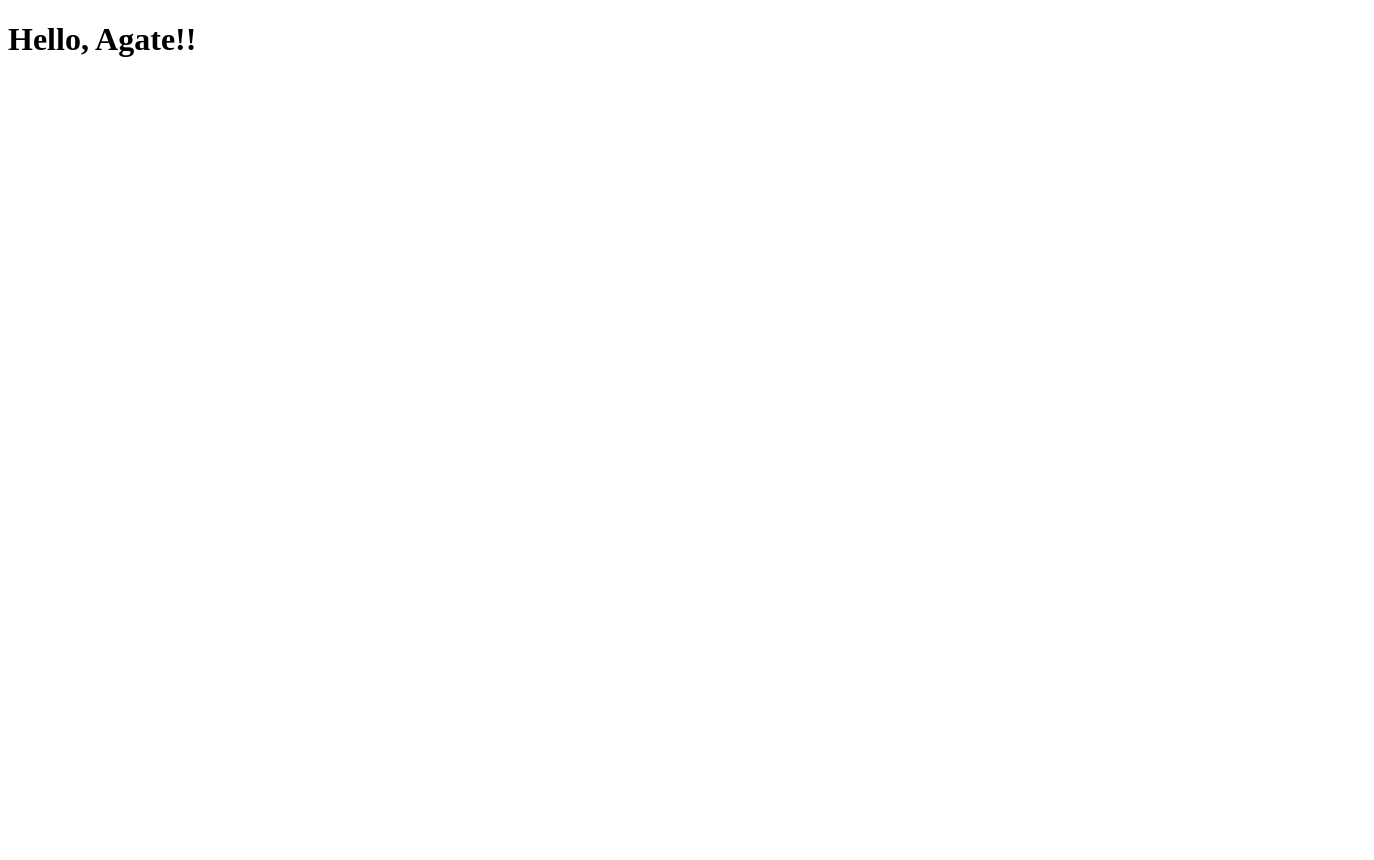
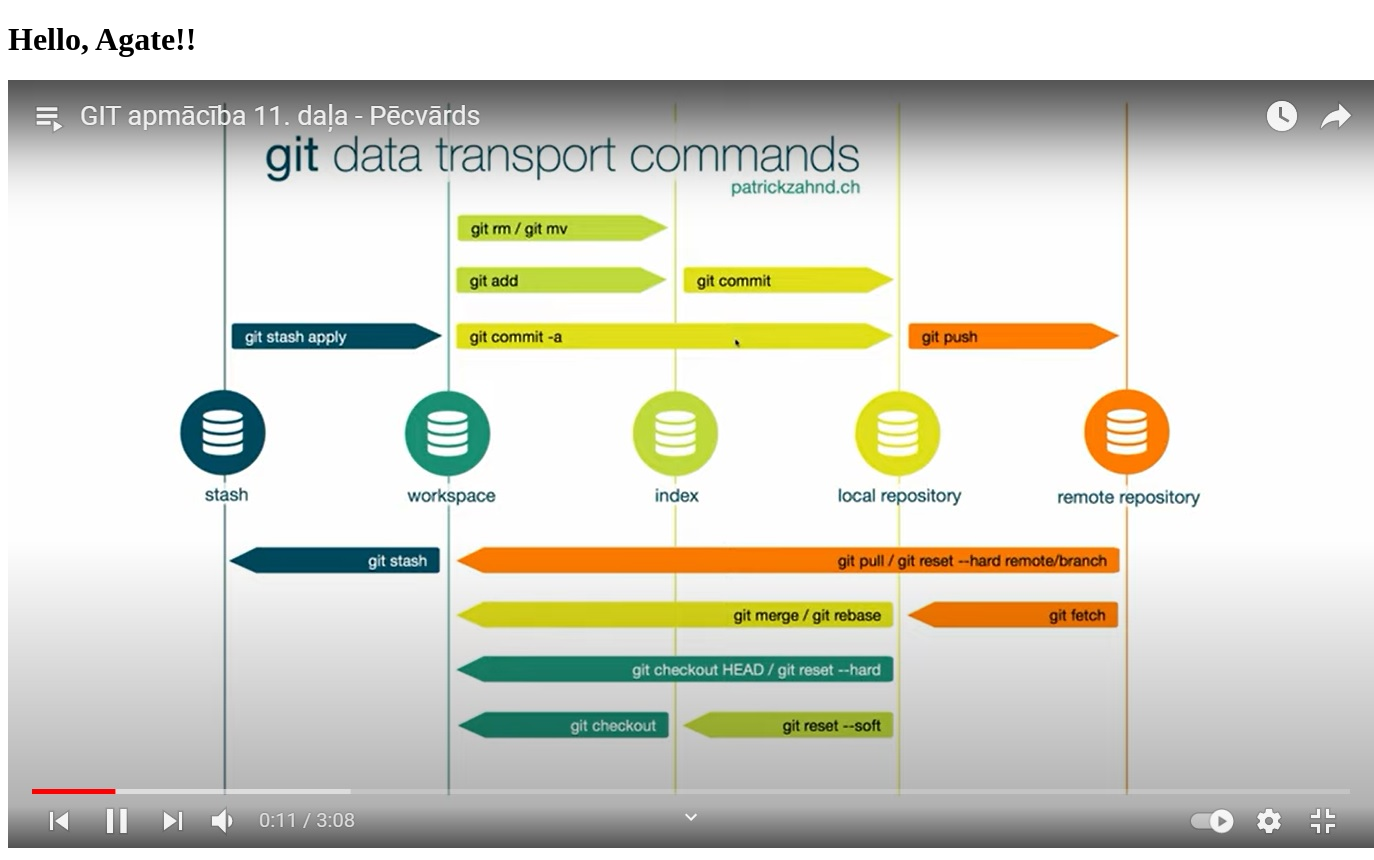
Before and after one commit to AgateKruskopa/JS2021, a plain HTML site: page index.html in a window 1280 px wide. Shown: the whole page, 1374 px wide, since content can reach past the window. Before the commit the page ends 800 px from the top, so only its background shows below. Drawn offline with Linux system fonts and the light colour scheme.

Commit message:
add image to html

```diff
--- a/index.html
+++ b/index.html
@@ -8,5 +8,6 @@
 </head>
 <body>
     <h1>Hello, Agate!!</h1>
+    <img src="/git_commands.jpg" alt="git">
 </body>
 </html>
```
